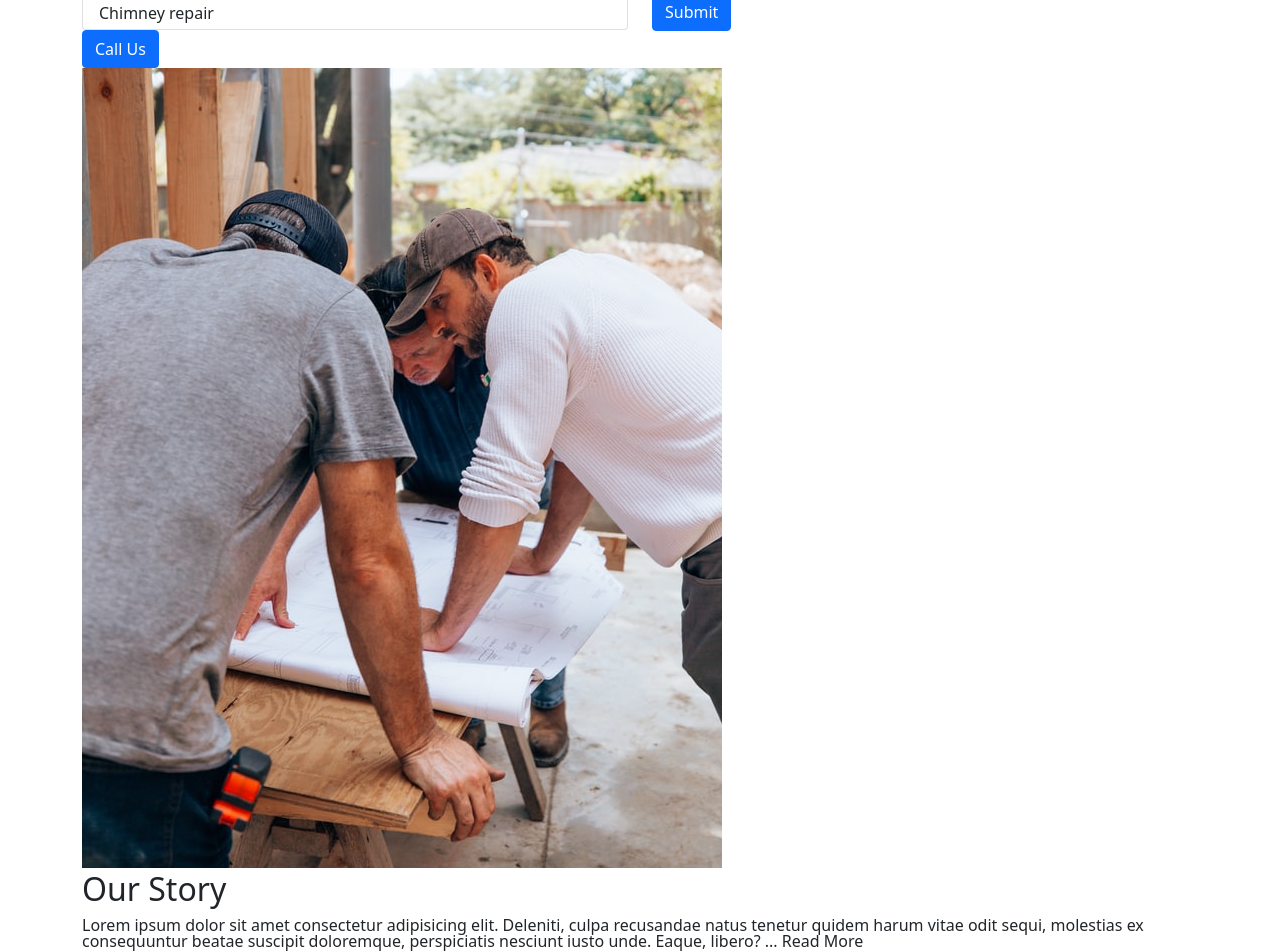
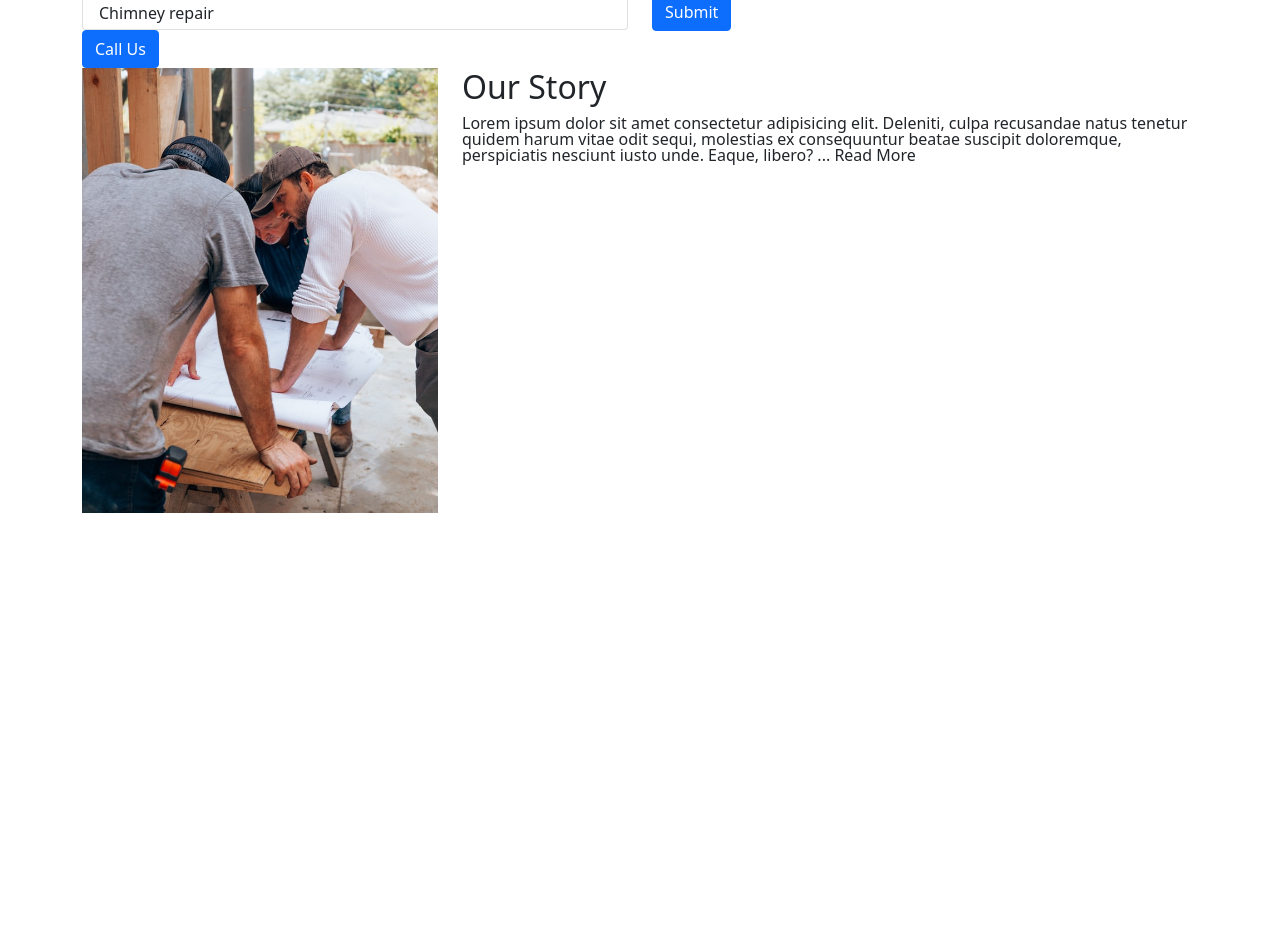
Before and after one commit to tmcfadden7/mcpadden-roofing-react-app, a React (Create React App) app: page / in a window 1280 px wide. Shown: the part 849-1801 px from the top of the page. After the commit the page ends 1364 px from the top, so only its background shows below. Built offline with nearby package versions, Linux system fonts and the light colour scheme.

Commit message:
add bootstrap container and rows

```diff
--- a/src/components/AboutUsSection.js
+++ b/src/components/AboutUsSection.js
@@ -6,12 +6,14 @@ function AboutUsSection() {
         <>
             <section className="about-section-container">
                 <div className="container">
-                    <div>
-                        <img className='img-fluid' src={workerImg} alt="" />
-                    </div>
-                    <div>
-                        <h2 className='h2'>Our Story</h2>
-                        <p>Lorem ipsum dolor sit amet consectetur adipisicing elit. Deleniti, culpa recusandae natus tenetur quidem harum vitae odit sequi, molestias ex consequuntur beatae suscipit doloremque, perspiciatis nesciunt iusto unde. Eaque, libero? ... <a href="#read-more">Read More</a></p>
+                    <div className="row">
+                        <div className="col-6 col-md-4">
+                            <img className='img-fluid' src={workerImg} alt="Construction Workers" />
+                        </div>
+                        <div className="col-12 col-md-8">
+                            <h2 className='h2'>Our Story</h2>
+                            <p>Lorem ipsum dolor sit amet consectetur adipisicing elit. Deleniti, culpa recusandae natus tenetur quidem harum vitae odit sequi, molestias ex consequuntur beatae suscipit doloremque, perspiciatis nesciunt iusto unde. Eaque, libero? ... <a href="#read-more">Read More</a></p>
+                        </div>
                     </div>
                 </div>
             </section>
```
